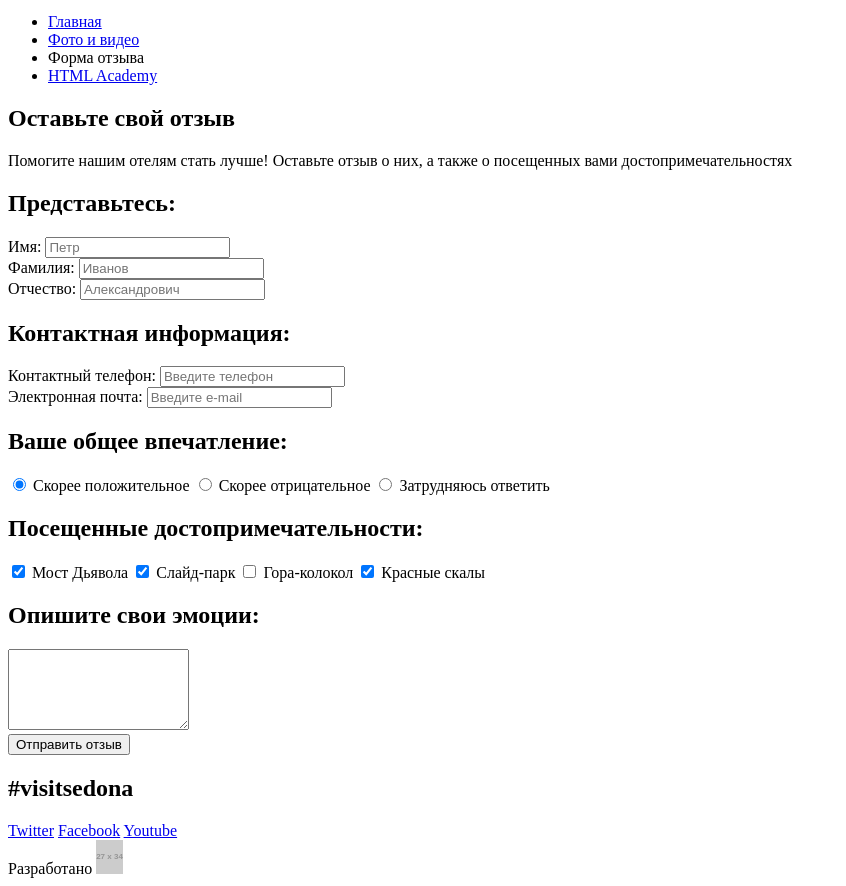
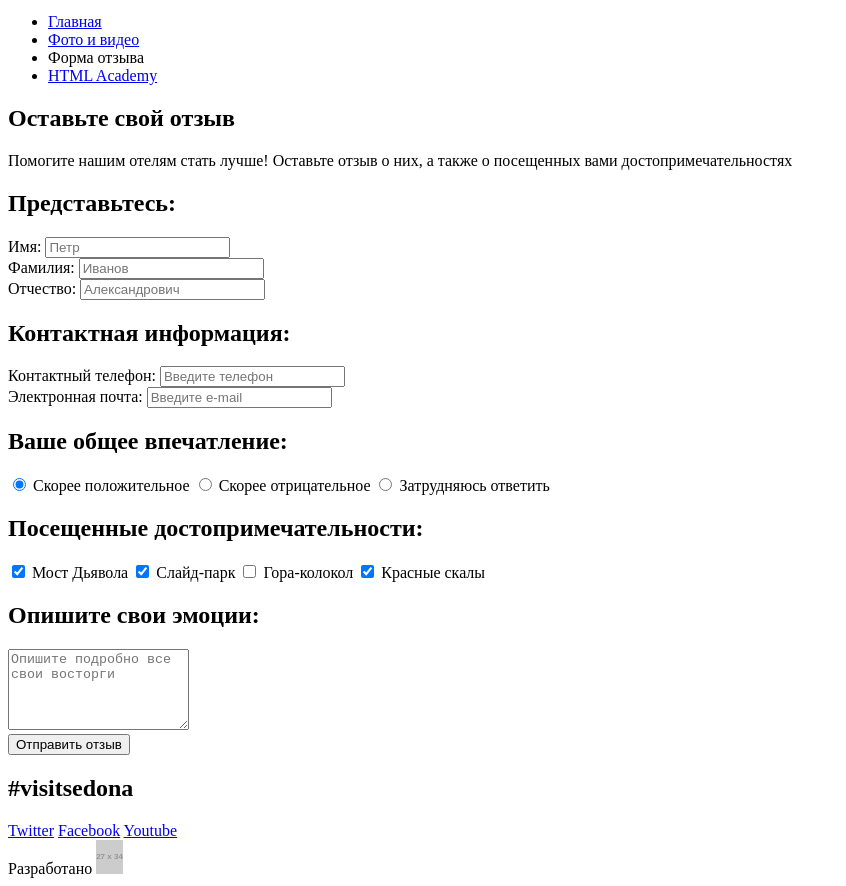
Before and after one commit to chivetta/507067-sedona, a website: page form.html in a window 1280 px wide. Shown: the part 119-1005 px from the top of the page, without its empty margins (0-846 px from the left). Drawn offline with Linux system fonts and the light colour scheme; placeholder pictures from the web are drawn by us.

Commit message:
Исправлена textarea

```diff
--- a/form.html
+++ b/form.html
@@ -90,7 +90,7 @@
 
         <div class="emotions">
           <h2 class="emotions__title">Опишите свои эмоции:</h2>
-          <textarea class="emotions__essay" name="essay" rows="5" value="Опишите подробно все свои восторги"></textarea>
+          <textarea class="emotions__essay" name="essay" rows="5" placeholder="Опишите подробно все свои восторги"></textarea>
         </div>
 
         <div class="review-form__submit">
```
